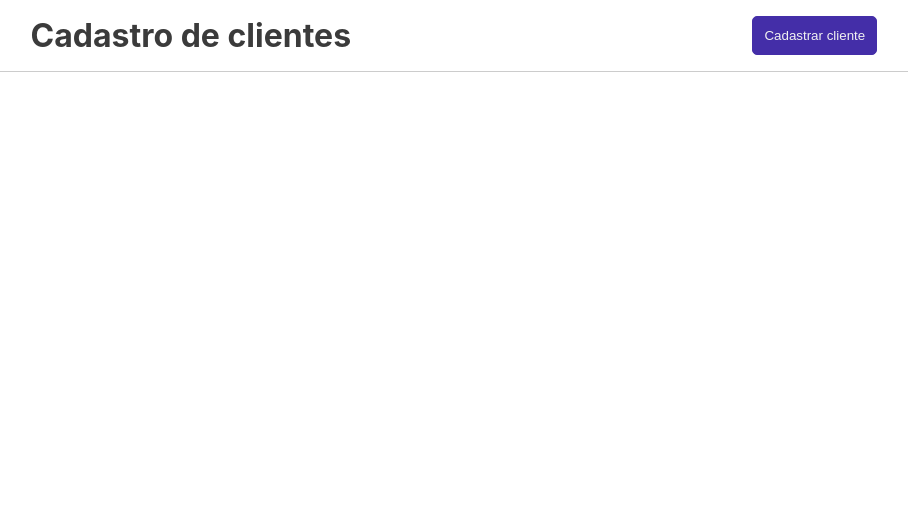
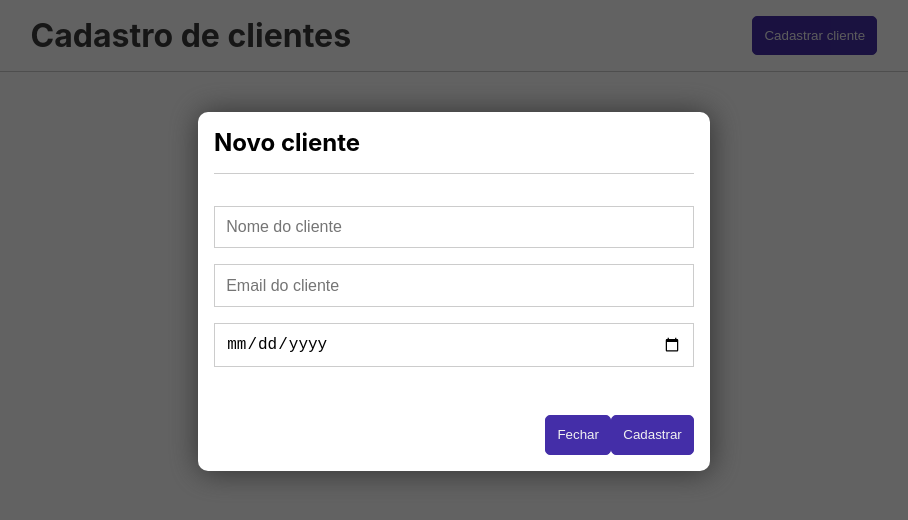
Before and after one commit to amandadeogr/CRUD-with-react, a React (Create React App) app: page / in a window 1280 px wide. Shown: the top 520 px of the page, without its empty margins (186-1094 px from the left). Built offline with nearby package versions, Linux system fonts and the light colour scheme.

Commit message:
render Modal component

```diff
--- a/src/App.js
+++ b/src/App.js
@@ -1,10 +1,12 @@
 import './App.css';
 import Header from './components/Header';
+import Modal from './components/Modal';
 
 function App() {
   return (
     <div className="App">
       <Header />
+      <Modal />
     </div>
   );
 }
```
